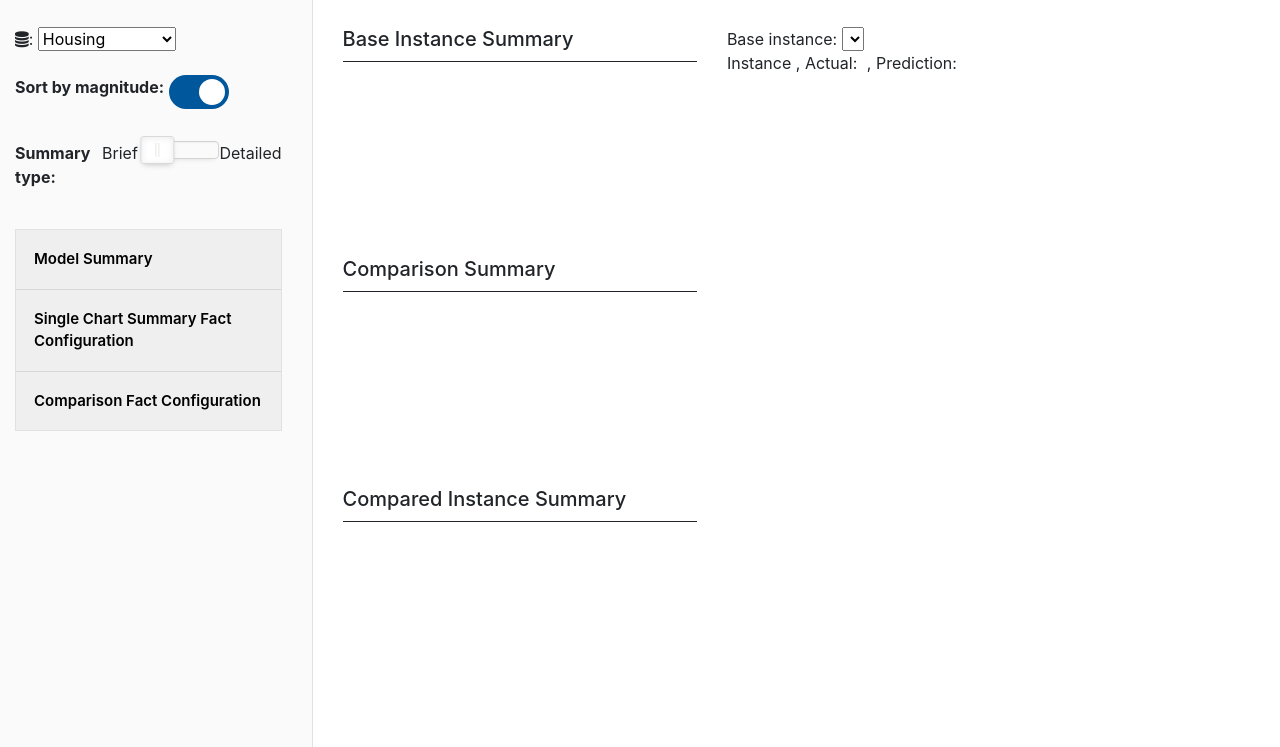
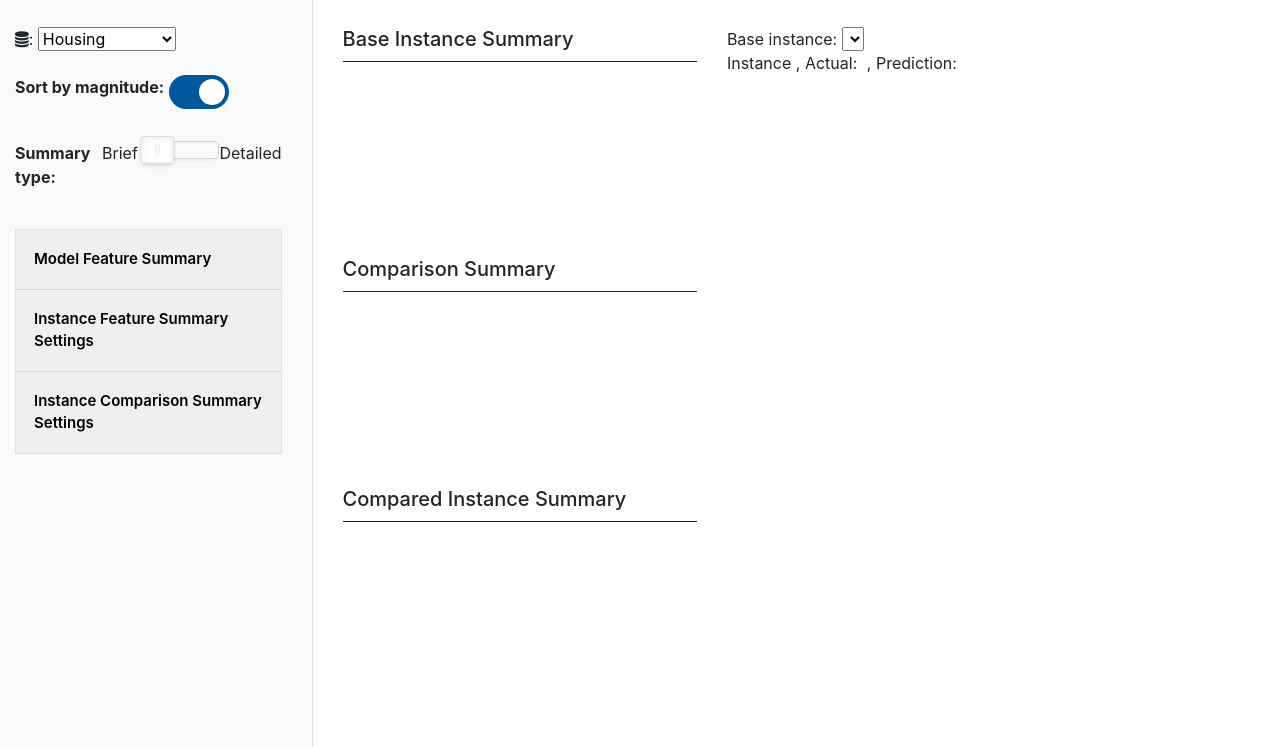
Before and after one commit to poloclub/telegam, a plain HTML site: page index.html in a window 1280 px wide. Shown: the part 67-814 px from the top of the page. Drawn offline with Linux system fonts and the light colour scheme; a script that the page names is missing.

Commit message:
updating feature summary panel

```diff
--- a/index.html
+++ b/index.html
@@ -92,10 +92,10 @@
             </span>
             <br>
             <div style="border: 1px solid var(--border-color)">
-                <button class="collapsible" style="border-bottom: 1px solid var(--border-color)">Model Summary</button>
+                <button class="collapsible" style="border-bottom: 1px solid var(--border-color)">Model Feature Summary</button>
                 <div class="content" id="modelSummary">
                 </div>
-                <button class="collapsible" style="border-bottom: 1px solid var(--border-color)">Single Chart Summary Fact Configuration</button>
+                <button class="collapsible" style="border-bottom: 1px solid var(--border-color)">Instance Feature Summary Settings</button>
                 <div class="content">
                     <br>
                     contributionPercentageThreshold:
@@ -108,7 +108,7 @@
                     <!--&nbsp;&nbsp;&nbsp;&nbsp;Detailed-->
                     <!--</span>-->
                 </div>
-                <button class="collapsible">Comparison Fact Configuration</button>
+                <button class="collapsible">Instance Comparison Summary Settings</button>
                 <div class="content">
                     <br>
                     totalPredictionSimilarityThreshold:
```
